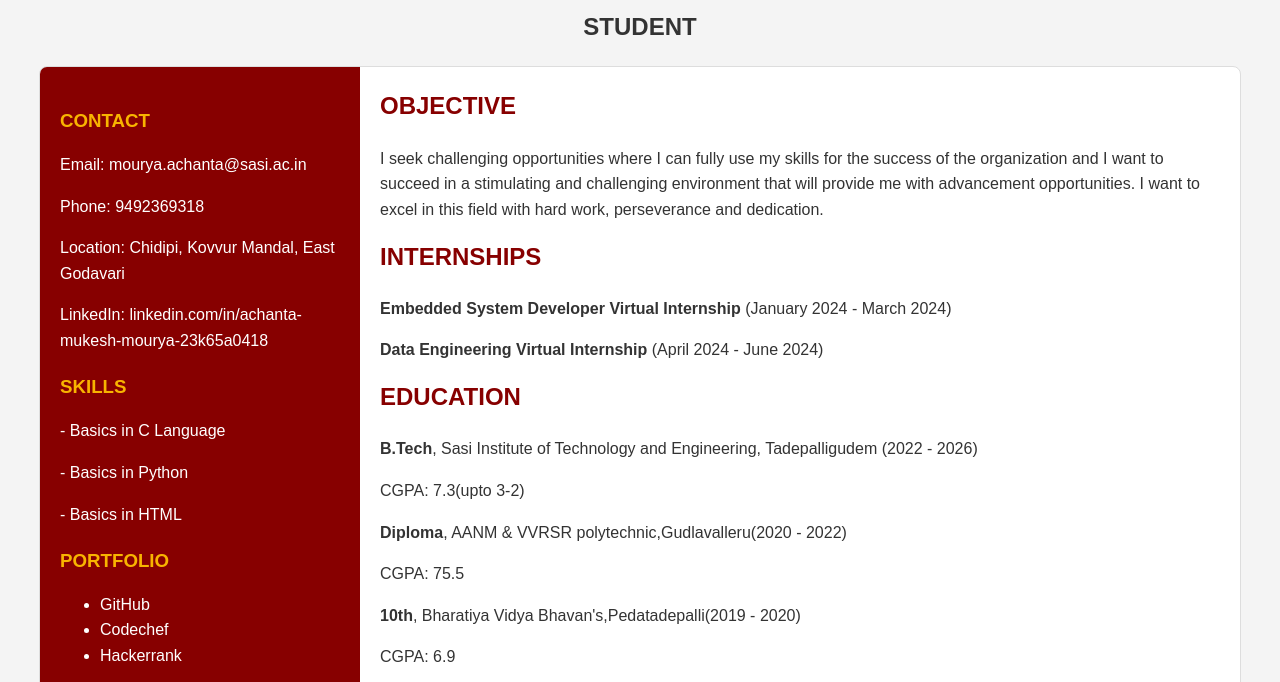
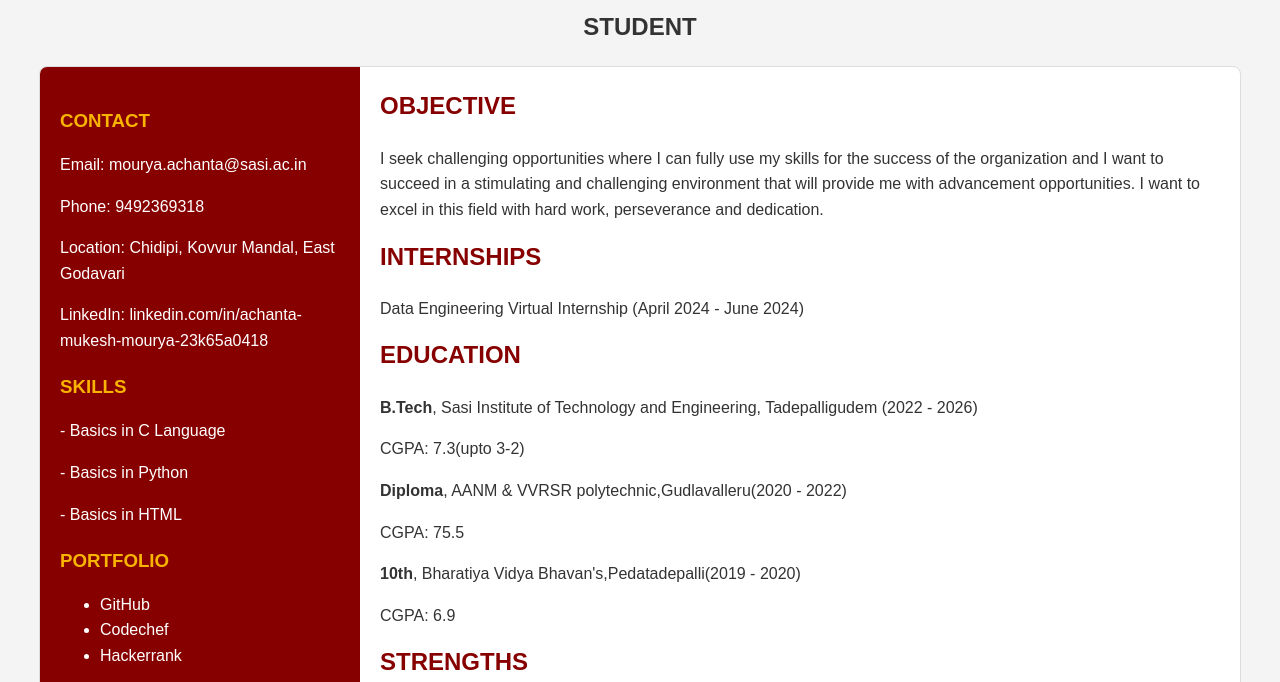
Before and after one commit to mouryaachanta/mouryaachanta.github.io, a plain HTML site: page index.html in a window 1280 px wide. Shown: the part 86-768 px from the top of the page. Drawn offline with Linux system fonts and the light colour scheme.

Commit message:
Update index.html

```diff
--- a/index.html
+++ b/index.html
@@ -55,8 +55,8 @@
 </div>
 <div class="internships">
 <h2>INTERNSHIPS</h2>
-<p><strong>Embedded System Developer Virtual Internship</strong> (January 2024 - March 2024)</p>
-<p><strong>Data Engineering Virtual Internship</strong> (April 2024 - June 2024)</p>
+<p><Embedded System Developer Virtual Internship (January 2024 - March 2024)</p>
+<p>Data Engineering Virtual Internship (April 2024 - June 2024)</p>
 </div>
 <div class="education">
 <h2>EDUCATION</h2>
```
